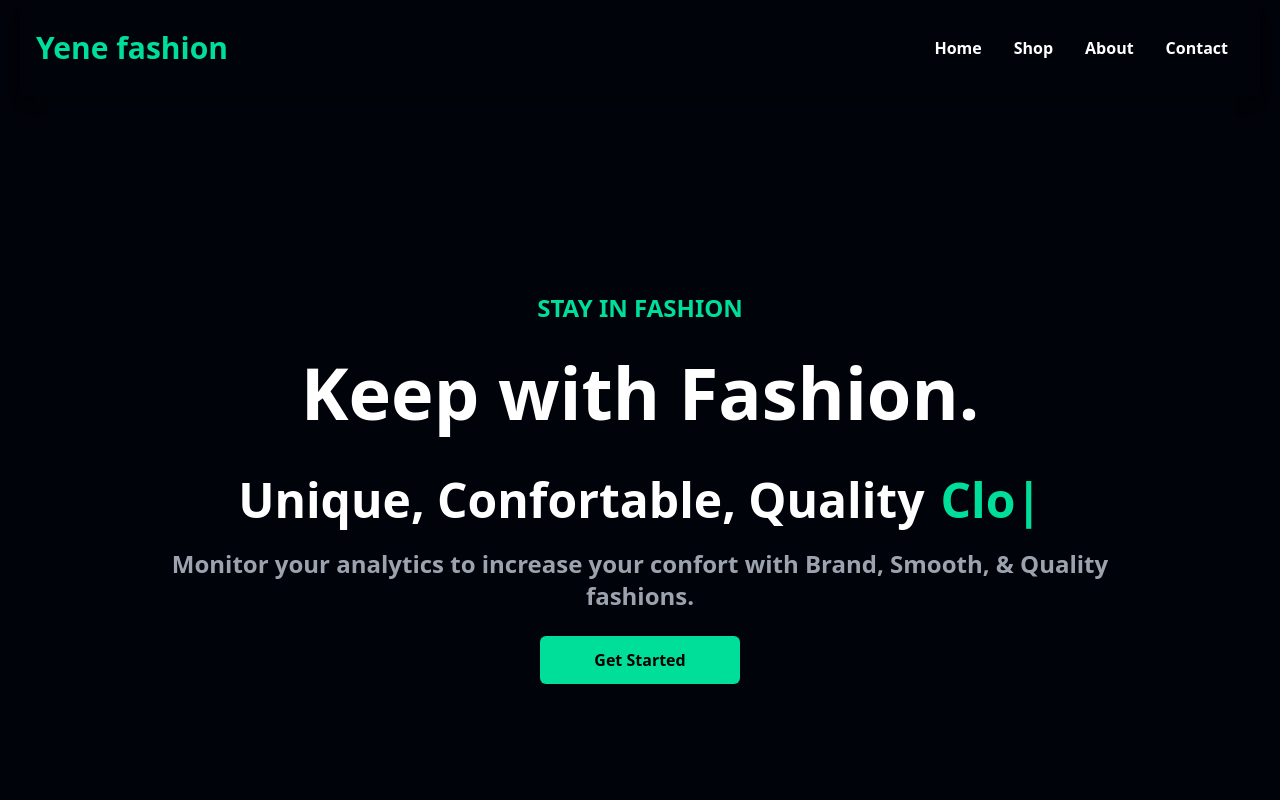
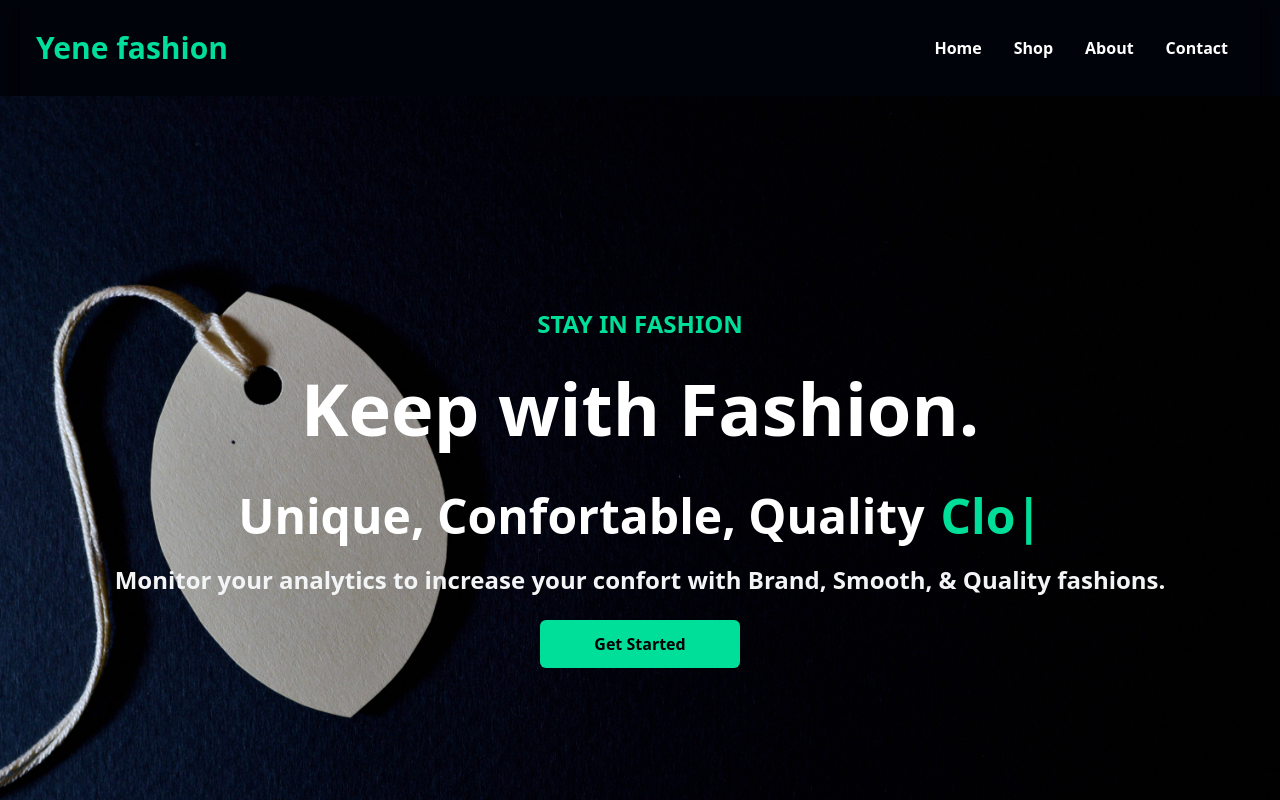
Before and after one commit to halas77/Shop, a React (Vite) app: page / in a window 1280 px wide. Shown: the top 800 px of the page. Built offline with nearby package versions, Linux system fonts and the light colour scheme.

Commit message:
Backgroud Img

```diff
--- a/src/components/Home.jsx
+++ b/src/components/Home.jsx
@@ -1,10 +1,11 @@
 import React from "react";
 import Typed from "react-typed";
+import '../index.css'
 
 const Home = () => {
   return (
-    <div className= "text-white">
-      <div className="max-w-[1000px] mt-[-96] w-full h-screen mx-auto text-center flex flex-col justify-center">
+    <div className="text-white">
+      <div className="hero-container mt-[-90] w-full h-screen mx-auto text-center flex flex-col justify-center">
         <p className="text-[#00df9a] text-2xl font-bold p-2">STAY IN FASHION</p>
         <h1 className="md:text-7xl sm:text-6xl text-4xl font-bold md:py-6 ">
           Keep with Fashion.
@@ -21,9 +22,9 @@ const Home = () => {
             loop
           />
         </div>
-        <p className="md:text-2xl text-xl font-bold text-gray-400 px-3">
-          Monitor your analytics to increase your confort with Brand, Smooth, & Quality
-          fashions.
+        <p className="md:text-2xl text-xl font-bold text-gray-100 px-3">
+          Monitor your analytics to increase your confort with Brand, Smooth, &
+          Quality fashions.
         </p>
         <button className="bg-[#00df9a]  w-[200px] rounded-md font-bold my-6 mx-auto py-3 text-black">
           Get Started
--- a/src/index.css
+++ b/src/index.css
@@ -7,3 +7,10 @@
 body{
     background-color: #000309;
 }
+
+
+.hero-container {
+    background-image: url("./assets/hero2.jpg");
+    background-size: cover;
+    background-position: center;
+  }
```
Also changed, not shown: src/assets/hero2.jpg (added).
